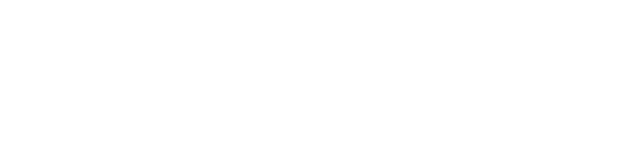
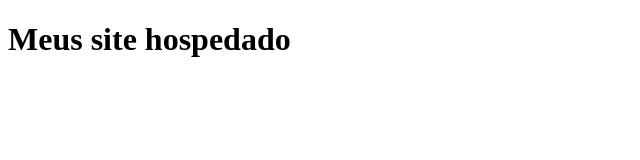
Before and after one commit to MariaEduarda978/hospedagem, a plain HTML site: page index.html in a window 1280 px wide. Shown: the whole page, without its empty margins (0-640 px from the left). Drawn offline with Linux system fonts and the light colour scheme.

Commit message:
Update index.html

```diff
--- a/index.html
+++ b/index.html
@@ -7,6 +7,6 @@
     <title>Hospedagem</title>
 </head>
 <body>
-
+    <h1>Meus site hospedado</h1>
 </body>
 </html>
```
